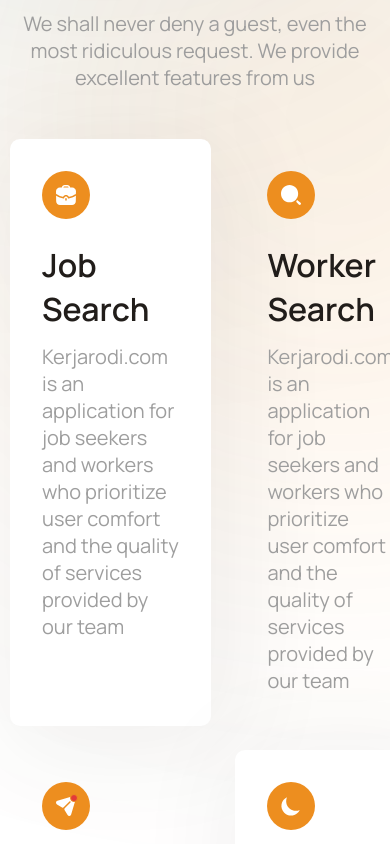
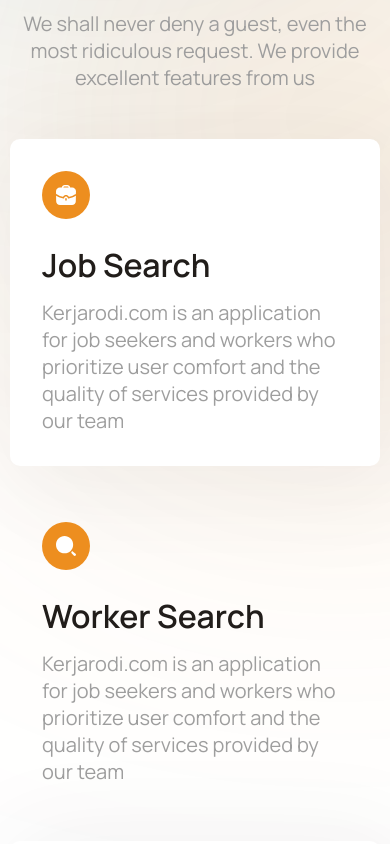
Before and after one commit to ptrv-dev/www-kerjarodi, a website: page src/index.html in a window 390 px wide. Shown: the part 2400-3244 px from the top of the page. Drawn offline with nearby package versions, Linux system fonts and the light colour scheme; files that its build step writes are made by us from their sources.

Commit message:
Features responsive

```diff
--- a/src/scss/pages/_features.scss
+++ b/src/scss/pages/_features.scss
@@ -41,6 +41,9 @@
     grid-template-columns: repeat(2, 1fr);
     gap: 24px;
     margin-top: 48px;
+    @media screen and (max-width: $sm) {
+      grid-template-columns: 1fr;
+    }
   }
 
   // .features__item
@@ -84,9 +87,17 @@
   &__text {
   }
 
-  &:nth-child(4n),
-  &:nth-child(1) {
-    background: #ffffff;
-    box-shadow: 12px 12px 100px 12px rgba(68, 68, 68, 0.08);
+  @media screen and (min-width: calc($sm)) {
+    &:nth-child(4n),
+    &:nth-child(1) {
+      background: #ffffff;
+      box-shadow: 12px 12px 100px 12px rgba(68, 68, 68, 0.08);
+    }
+  }
+  @media screen and (max-width: $sm) {
+    &:nth-child(2n - 1) {
+      background: #ffffff;
+      box-shadow: 12px 12px 100px 12px rgba(68, 68, 68, 0.08);
+    }
   }
 }
```
